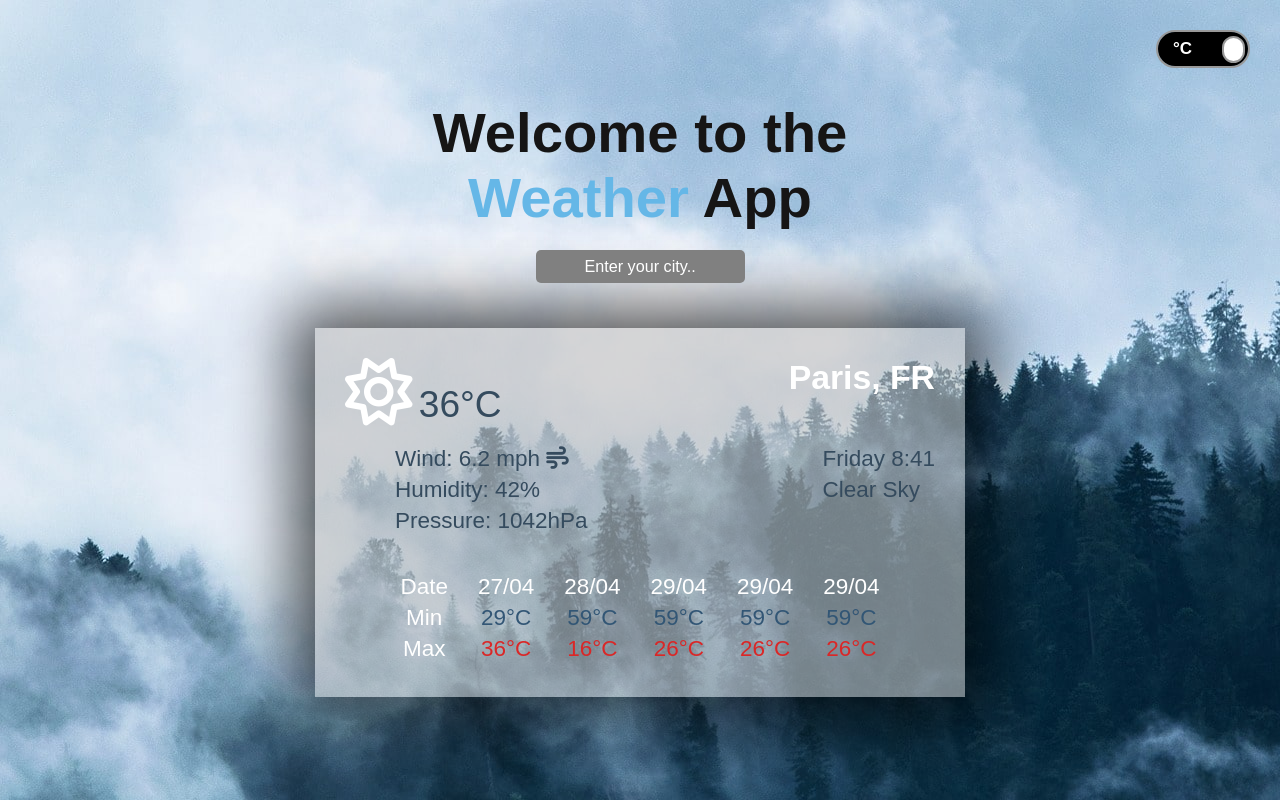
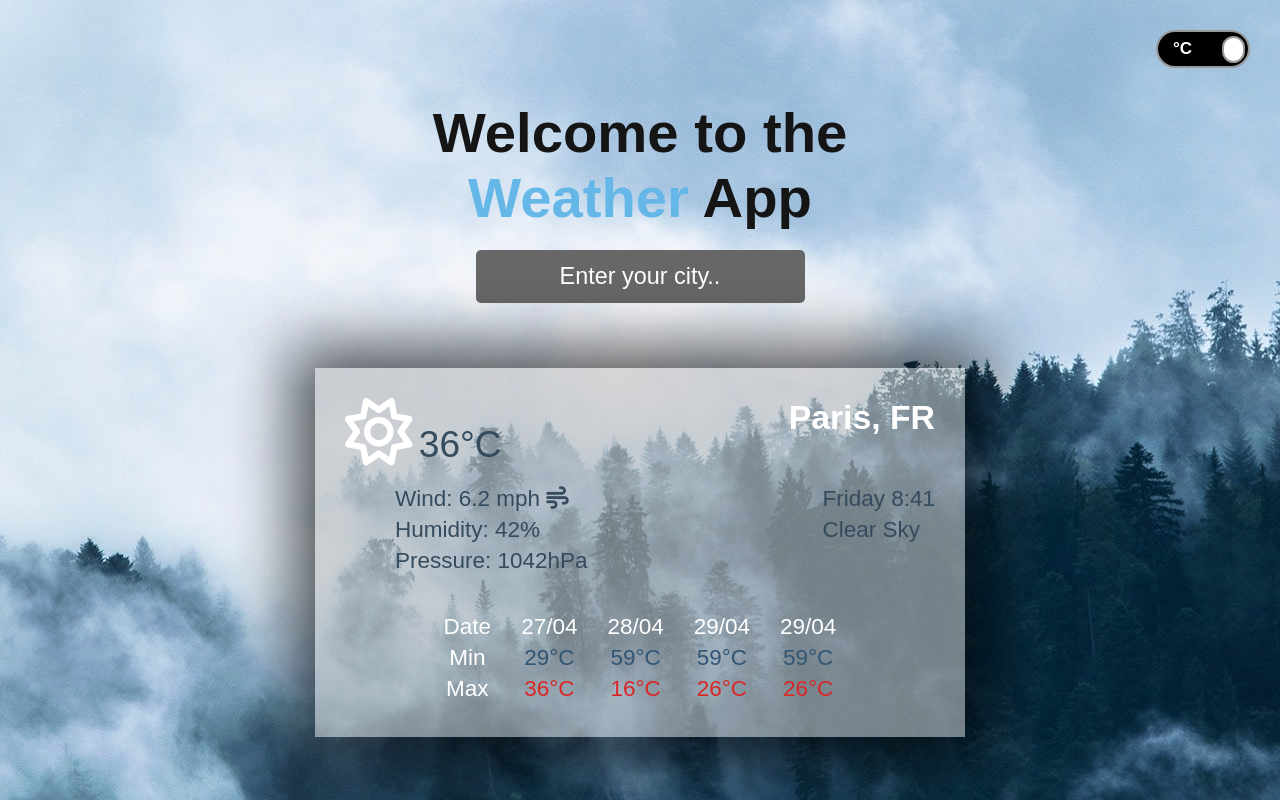
Before and after one commit to AnnaPostawka/WeatherApp_CodersCamp, a website built with webpack: page src/index.html in a window 1280 px wide. Built offline with nearby package versions, Linux system fonts and the light colour scheme.

Commit message:
Added span in forecast__value , changed transition and styles css

```diff
--- a/src/index.html
+++ b/src/index.html
@@ -24,7 +24,7 @@
         <form class="form" action="">
             <input class="form__input" placeholder="Enter your city.." type="text">
         </form>
-        <div class="weather-Info-Container">
+        <div class="weather-Info-Container weather-Info-Container--active">
             <div class="currentInfo">
                 <div class="currentInfo__temperatureBox temperatureBox">
                     <i class="temperatureBox__weatherIcon far fa-sun fa-3x"></i>
@@ -56,28 +56,23 @@
                 </div>
                 <div class="forecast__day">
                     <p class="forecast__item day">27/04</p>
-                    <p class="forecast__item  forecast__value value min">29°C</p>
-                    <p class="forecast__item  forecast__value value max">36°C</p>
+                    <p class="forecast__item  forecast__value min"><span class="forecast__value-degrees">29</span>°C</p>
+                    <p class="forecast__item  forecast__value max"><span class="forecast__value-degrees">36</span>°C</p>
                 </div>
                 <div class="forecast__day ">
                     <p class="forecast__item day">28/04</p>
-                    <p class="forecast__item  forecast__value min">59°C</p>
-                    <p class="forecast__item  forecast__value max">16°C</p>
+                    <p class="forecast__item  forecast__value min"><span class="forecast__value-degrees">59</span>°C</p>
+                    <p class="forecast__item  forecast__value max"><span class="forecast__value-degrees">16</span>°C</p>
                 </div>
                 <div class="forecast__day ">
                     <p class="forecast__item day">29/04</p>
-                    <p class="forecast__item  forecast__value min">59°C</p>
-                    <p class="forecast__item  forecast__value max">26°C</p>
+                    <p class="forecast__item  forecast__value min"><span class="forecast__value-degrees">59</span>°C</p>
+                    <p class="forecast__item  forecast__value max"><span class="forecast__value-degrees">26</span>°C</p>
                 </div>
                 <div class="forecast__day off">
                     <p class="forecast__item day">29/04</p>
-                    <p class="forecast__item  forecast__value min">59°C</p>
-                    <p class="forecast__item  forecast__value max">26°C</p>
-                </div>
-                <div class="forecast__day off">
-                    <p class="forecast__item day">29/04</p>
-                    <p class="forecast__item forecast__value min">59°C</p>
-                    <p class="forecast__item forecast__value max">26°C</p>
+                    <p class="forecast__item  forecast__value min"><span class="forecast__value-degrees">59</span>°C</p>
+                    <p class="forecast__item  forecast__value max"><span class="forecast__value-degrees">26</span>°C</p>
                 </div>
             </div>
         </div>
--- a/src/style/style.css
+++ b/src/style/style.css
@@ -9,6 +9,8 @@ html{
 }
 :root{
     --primaryColor:rgba(53,75,94,1);
+    --boxShadowColor:rgba(0,0,0,0.65);
+    --switchColor:#999999;
 }
 .container{
     min-height: 100vh;
@@ -32,12 +34,12 @@ html{
 }
 .form__input{
     text-align: center;
-    background-color: rgb(128, 128, 128);
+    background-color: rgb(104, 103, 103);
     color: white;
     border: none;
     border-radius: 5px;
     font-size: 0.9rem;
-    padding: 7px 0;
+    padding: 7px 5px;
     margin-bottom: 45px;
 }
 
@@ -54,8 +56,13 @@ html{
     color: var(--primaryColor);
     font-size: 1.25rem;
     padding: 10px;
-    box-shadow: 0px 0px 61px 22px rgba(0,0,0,0.65);
+    box-shadow: 0px 0px 61px 22px var(--boxShadowColor);
     margin: 0 auto;
+    transform: scale(0);
+    transition: 0.5s transform .4s;
+}
+.weather-Info-Container--active{
+    transform: scale(1);
 }
 .currentInfo{
     display: flex;
@@ -93,6 +100,7 @@ html{
 }
 .forecast__value{
     position: relative;
+    cursor: pointer;
 }
 .forecast__value::before{
     content: "";
@@ -100,12 +108,16 @@ html{
     top: 50%;
     left: 50%;
     opacity: 0;
-    box-shadow: 0px 0px 30px 12px rgba(0,0,0,0.65);
+    box-shadow: 0px 0px 30px 12px var(--boxShadowColor);
     transition: .6s opacity ease;
 }
-.forecast__value:hover{
+.forecast__value-degrees{
+    display: inline-block;
+    transition: transform 0.6s ease;
+}
+.forecast__value:hover >.forecast__value-degrees {
     color:yellow;
-    transform:scale(2);
+    transform:scale(1.5) translateX(5px);
 }
 .forecast__value:hover::before{
     opacity: 1;
@@ -136,7 +148,7 @@ html{
     display: block;
     overflow: hidden;
     cursor: pointer;
-    border: 2px solid #999999;
+    border: 2px solid var(--switchColor);
     border-radius: 20px;
 }
 .switch-inner {
@@ -174,7 +186,7 @@ html{
     top: 0;
     bottom: 0;
     right: 43px;
-    border: 2px solid #999999;
+    border: 2px solid var(--switchColor);
     border-radius: 20px;
     transition: all 0.3s ease-in 0s;
 }
@@ -185,6 +197,11 @@ html{
     right: 0px;
 }
 @media(min-width:530px){
+    .form__input{
+        font-size: 1.2rem;
+        padding: 10px 8px;
+        margin-bottom: 65px;
+    }
     .temperatureBox__tempValue{
         font-size: 1.25rem;
     }
@@ -222,6 +239,11 @@ html{
     html{
         font-size: 18px;;
     }
+    .form__input{
+        font-size: 1.3rem;
+        padding: 13px 10px;
+        margin-bottom: 65px;
+    }
     .title{
         font-size: 3.125rem;
         width: 450px;
```
Also changed, not shown: dist/index.html.
